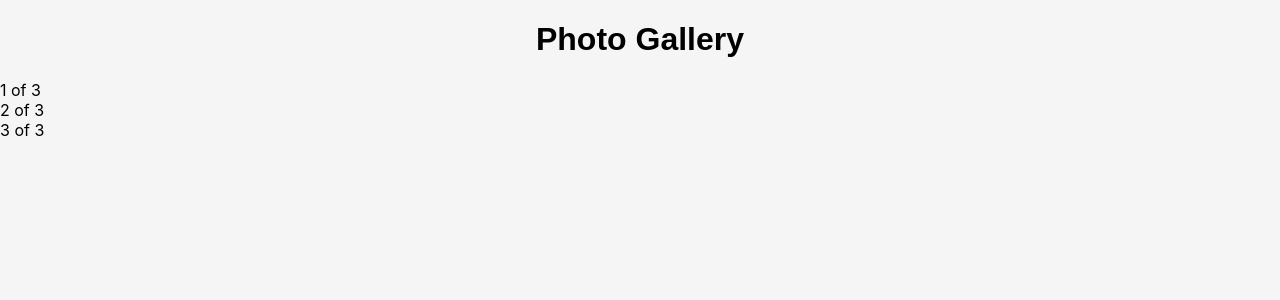
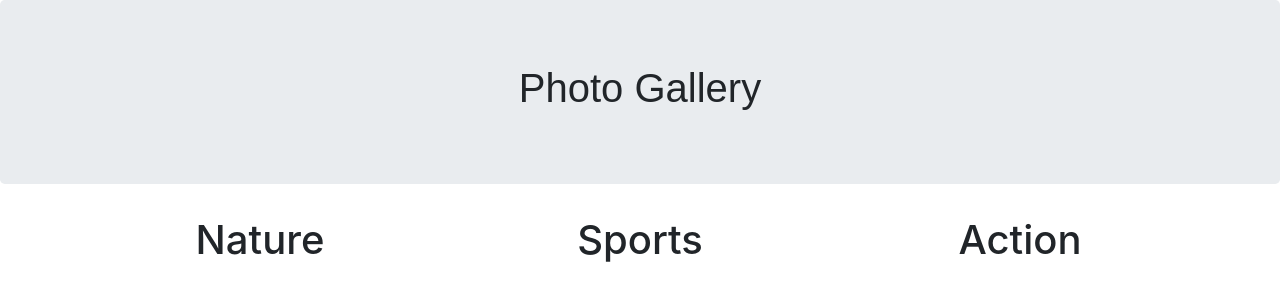
Before and after one commit to xkrause/photo-gallery, a React (Create React App) app: page / in a window 1280 px wide. Shown: the top 300 px of the page. Built offline with nearby package versions, Linux system fonts and the light colour scheme.

Commit message:
Minor changes

```diff
--- a/src/Components/Category/Category.css
+++ b/src/Components/Category/Category.css
@@ -1,3 +1,8 @@
-.col-sm {
-    margin: 0 0;
+* {
+    box-sizing: border-box;
 }
+
+.col-lg-4, .col-md-4, .col-sm-1 {
+    text-align: center;
+    margin: auto;
+}
--- a/src/Components/Category/Category.js
+++ b/src/Components/Category/Category.js
@@ -1,18 +1,21 @@
 import React from 'react';
 import './Category.css';
-import {Container, Row, Col} from 'react-bootstrap';
 
 class Category extends React.Component {
     render() {
         return (
-            <div>
-                <Container>
-                    <Row>
-                        <Col>1 of 3</Col>
-                        <Col>2 of 3</Col>
-                        <Col>3 of 3</Col>
-                    </Row>
-                </Container>
+            <div className = "container">
+                <div className = "row">
+                    <div className = "col-lg-4 col-md-4 col-sm-1">
+                        <h1>Nature</h1>
+                    </div>
+                    <div className = "col-lg-4 col-md-4 col-sm-1">
+                        <h1>Sports</h1>
+                    </div>
+                    <div className = "col-lg-4 col-md-4 col-sm-1">
+                        <h1>Action</h1>
+                    </div>
+                </div>
             </div>
         );
     }
--- a/src/index.js
+++ b/src/index.js
@@ -3,6 +3,7 @@ import ReactDOM from 'react-dom';
 import './index.css';
 import App from './Components/App/App';
 import * as serviceWorker from './serviceWorker';
+import '../node_modules/bootstrap/dist/css/bootstrap.min.css';
 
 ReactDOM.render(<App />, document.getElementById('root'));
 
```
